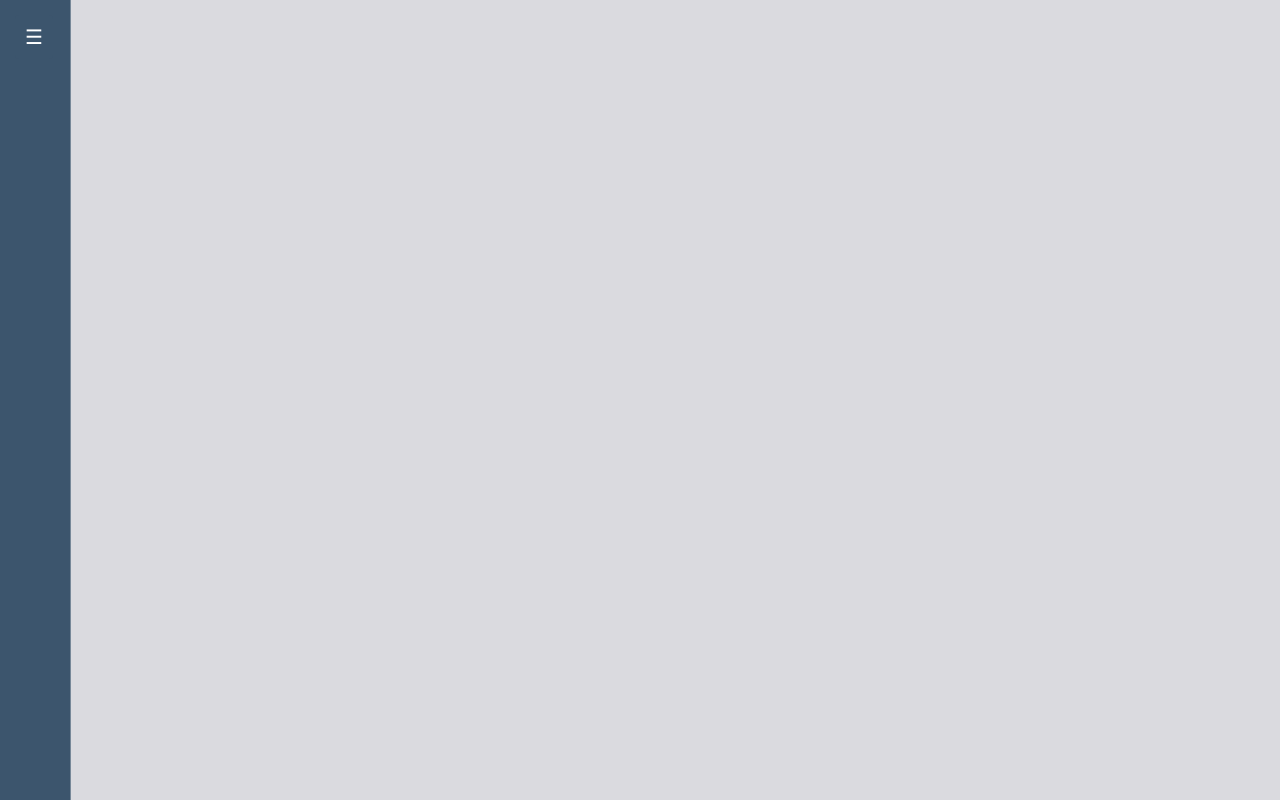
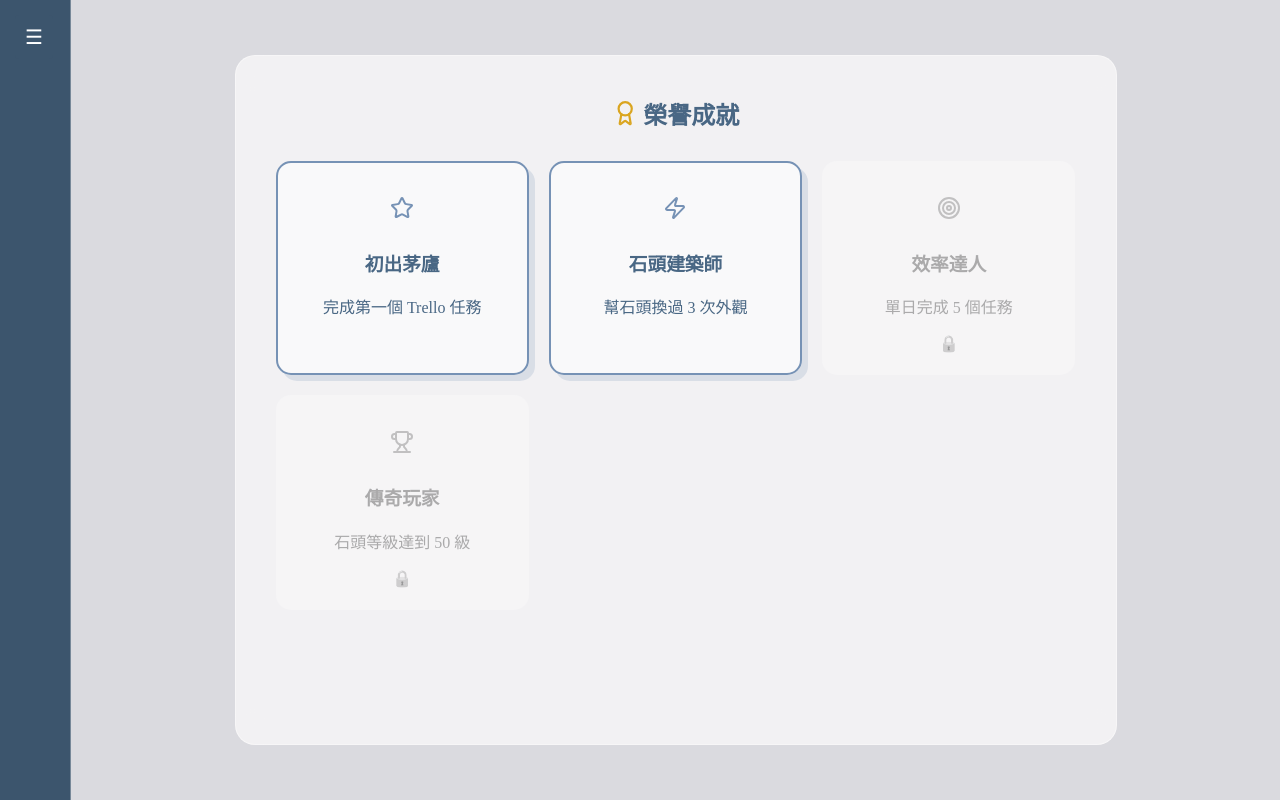
Before and after one commit to Agoldenfish030/stonereact_client, a React (Create React App) app: page /award in a window 1280 px wide. Before the commit this address had no page. Built offline with nearby package versions, Linux system fonts and the light colour scheme.

Commit message:
12/22_05:13

```diff
--- a/src/App.js
+++ b/src/App.js
@@ -3,6 +3,7 @@ import { BrowserRouter as Router, Routes, Route } from 'react-router-dom';
 
 import Layout from './components/MainArea/Layout';
 import Home from './components/MainArea/Home';
+import Award from './components/Award/Award';
 import Setting from './components/Setting/Setting';
 import LogInOut from './components/LogInOut/LogInOut';
 import Authority from './components/LogInOut/Authority';
@@ -93,6 +94,8 @@ function App() {
                             />
                         } />
 
+                        <Route path = "/award" element = {<Award />} />
+
                         <Route path="/setting" element={
                             <Setting
                                 name={name}
--- /dev/null
+++ b/src/components/Award/Award.css
@@ -0,0 +1,68 @@
+.achievement-wrapper {
+    display: flex;
+    justify-content: center;
+    padding: 40px 20px;
+    width: 100%;
+}
+
+.achievement-card {
+    width: 100%;
+    max-width: 800px;
+    background: rgba(255, 254, 254, 0.65);
+    backdrop-filter: blur(15px);
+    border: 1px solid rgba(255, 255, 255, 0.4);
+    border-radius: 20px;
+    padding: 20px 40px 40px;
+    color: #496784;
+}
+
+.achievement-card h2 {
+    display: flex;
+    align-items: center;
+    gap: 5px;
+    justify-content: center;
+    margin-top: 20px;
+    margin-bottom: 30px;
+}
+
+.award-header-icon {
+    width: 1.1em;
+    height: 1.1em;
+    stroke-width: 2px;
+    transition: all ease;
+    color: goldenrod;
+}
+
+.achievement-grid {
+    display: grid;
+    grid-template-columns: repeat(auto-fill, minmax(200px, 1fr));
+    gap: 20px;
+    margin-top: 30px;
+}
+
+.badge-item {
+    background: rgba(255, 255, 255, 0.5);
+    border: 2px solid transparent;
+    border-radius: 15px;
+    padding: 20px;
+    text-align: center;
+    position: relative;
+    transition: all 0.3s ease;
+}
+
+/* 已解鎖狀態：增加像素感硬陰影與邊框 */
+.badge-item.unlocked {
+    border-color: #7692b5; /* 登入按鈕色 */
+    box-shadow: 6px 6px 0px rgba(118, 146, 181, 0.2);
+}
+
+.badge-item.locked {
+    opacity: 0.5;
+    filter: grayscale(1);
+}
+
+.badge-icon {
+    font-size: 40px;
+    margin-bottom: 15px;
+    color: #7692b5;
+}
--- /dev/null
+++ b/src/components/Award/Award.js
@@ -0,0 +1,36 @@
+import React from 'react';
+import './Award.css';
+import { Award, Trophy, Star, Target, Zap } from 'lucide-react';
+
+const Achievement = () => {
+    const achievements = [
+        { id: 1, title: "初出茅廬", desc: "完成第一個 Trello 任務", icon: <Star />, unlocked: true },
+        { id: 2, title: "石頭建築師", desc: "幫石頭換過 3 次外觀", icon: <Zap />, unlocked: true },
+        { id: 3, title: "效率達人", desc: "單日完成 5 個任務", icon: <Target />, unlocked: false },
+        { id: 4, title: "傳奇玩家", desc: "石頭等級達到 50 級", icon: <Trophy />, unlocked: false },
+    ];
+
+    return (
+        <div className="achievement-wrapper">
+            <div className="achievement-card">
+                <h2><Award className = 'award-header-icon'/> 榮譽成就</h2>
+                <div className="achievement-grid">
+                    {achievements.map(achievement => (
+                        <div key={achievement.id} className={`badge-item ${achievement.unlocked ? 'unlocked' : 'locked'}`}>
+                            <div className="badge-icon">
+                                {achievement.icon}
+                            </div>
+                            <div className="badge-info">
+                                <h3>{achievement.title}</h3>
+                                <p>{achievement.desc}</p>
+                            </div>
+                            {!achievement.unlocked && <div className="lock-overlay">🔒</div>}
+                        </div>
+                    ))}
+                </div>
+            </div>
+        </div>
+    );
+};
+
+export default Achievement;
--- a/src/components/MainArea/AppStyles.css
+++ b/src/components/MainArea/AppStyles.css
@@ -40,7 +40,20 @@ body {
 }
 
 .todo-list-area h2, .game-area h2{
-    text-align: center;
+    display: flex;
+    align-items: center;
+    gap: 5px;
+    justify-content: center;
+    margin-top: 20px;
+    margin-bottom: 30px;
+}
+
+.game-header-icon, .list-header-icon {
+    width: 1.1em;
+    height: 1.1em;
+    stroke-width: 2px;
+    transition: all ease;
+    color: rgb(114, 92, 154);
 }
 
 .add-task-section {
--- a/src/components/MainArea/Home.js
+++ b/src/components/MainArea/Home.js
@@ -3,6 +3,7 @@ import TodoCard from '../TodoCard/TodoCard';
 import mockTrelloTasks from '../TodoCard/MockData';
 import Stone from '../Stone/Stone';
 import './Home.css';
+import { Gamepad2, ClipboardList } from 'lucide-react';
 
 const HomeContent = ({ name, xp, level, onTaskComplete }) => {
     const [tasks, setTasks] = useState(mockTrelloTasks);
@@ -64,7 +65,7 @@ const HomeContent = ({ name, xp, level, onTaskComplete }) => {
 
             {/* 左側：遊戲養成區域 */}
             <section className="game-area">
-                <h2>🎮 遊戲進度</h2>
+                <h2><Gamepad2 className = 'game-header-icon'/> 遊戲進度</h2>
 
                 {/* 經驗值條面板 (我們沿用之前的結構，但放在 game-area 內) */}
                 <div className="stat-panel" style={{ background: '#ced5deff', color: 'white', padding: '15px', borderRadius: '8px', marginBottom: '20px' }}>
@@ -85,7 +86,7 @@ const HomeContent = ({ name, xp, level, onTaskComplete }) => {
 
             {/* 右側：代辦清單區域 */}
             <section className="todo-list-area">
-                <h2>📋 待辦清單</h2>
+                <h2><ClipboardList className = 'list-header-icon'/> 待辦清單</h2>
 
                 <div className="add-task-section" style={{ marginBottom: '20px', padding: '15px', background: '#f9f9f9', borderRadius: '8px', display: 'flex', flexDirection: 'column', gap: '10px' }}>
 
--- a/src/components/Setting/Setting.css
+++ b/src/components/Setting/Setting.css
@@ -10,7 +10,7 @@
 
 .settings-card {
     width: 100%;
-    max-width: 650px; /* 像 Google 設定一樣的黃金寬度 */
+    max-width: 650px;
     background: #ffffff;
     padding: 20px 40px 40px;
     border-radius: 20px;
@@ -32,6 +32,7 @@
     height: 1.1em;
     stroke-width: 2px;
     transition: all ease;
+    color: grey;
 }
 
 .settings-section {
--- a/src/components/Sidebar/Sidebar.js
+++ b/src/components/Sidebar/Sidebar.js
@@ -7,7 +7,7 @@ import {Stone, Award, Settings, Wrench, LogOut} from 'lucide-react';
 
 const menuItems = [
   { id: 1, icon: <Stone color = 'lightgrey'/>, label: '主頁', link: '/' },
-  { id: 2, icon: <Award color = 'lightgrey'/>, label: '成就＆紀錄', link: '#', active: true },
+  { id: 2, icon: <Award color = 'lightgrey'/>, label: '成就＆紀錄', link: '/award', active: true },
   { id: 3, icon: <Settings color = 'lightgrey'/>, label: '個人化設定', link: '/setting' },
   { id: 4, icon: <Wrench color = 'lightgrey'/>, label: '操作說明', link: '#' },
   { id: 5, icon: <LogOut color = 'lightgrey'/>, label: '登出', link: '/loginout' },
```
